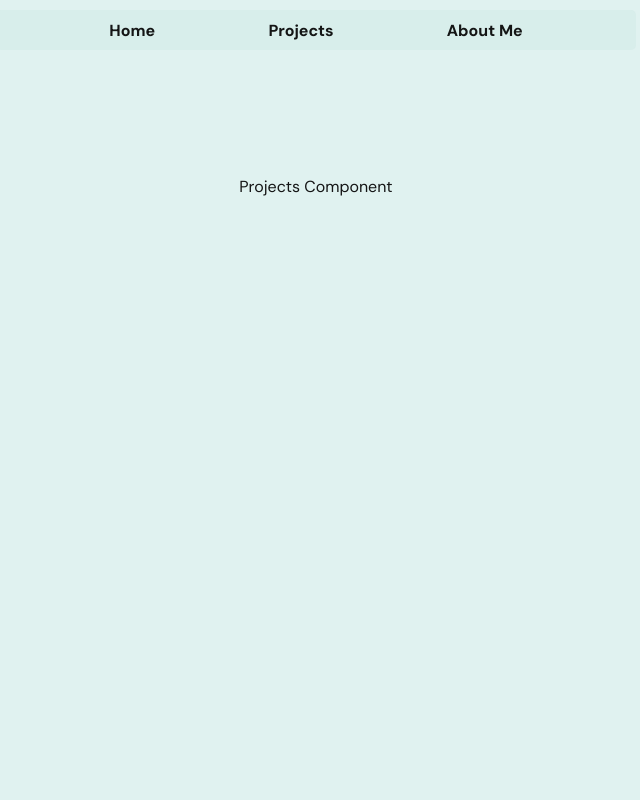
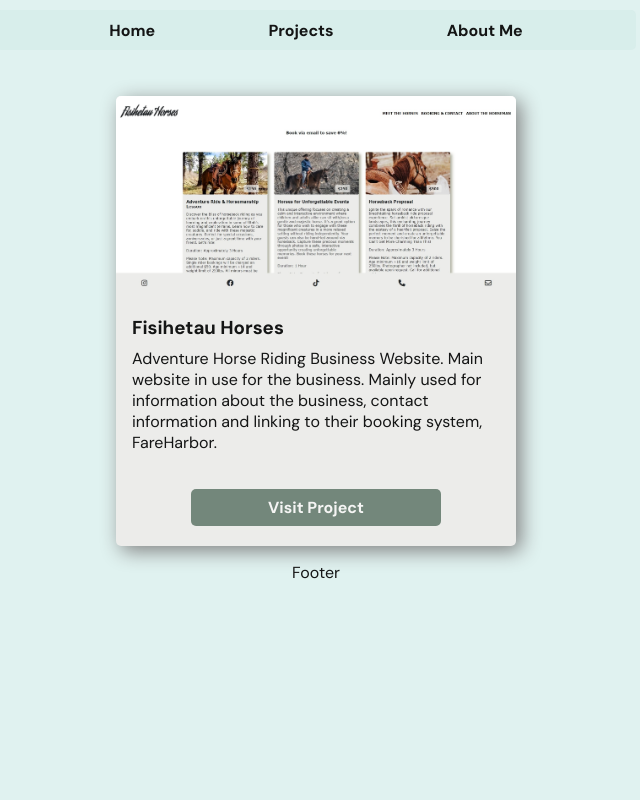
Before and after one commit to xavimaestas/formalPortfolio, a React (Vite) app: page /projects in a window 1280 px wide. Shown: the top 800 px of the page, without its empty margins (324-964 px from the left). Built offline with nearby package versions, Linux system fonts and the light colour scheme.

Commit message:
about, home, projects
all pages have information and formatting changes.

```diff
--- a/src/App.css
+++ b/src/App.css
@@ -15,13 +15,14 @@ body {
 /* Global */
 
 .page {
-  margin: 10rem auto 0 auto;
+  margin: 6rem auto 0 auto;
   width: 90vw;
-  height: 110vh;
   display: flex;
   justify-content: center;
 
 }
+
+
 
 
 
@@ -68,3 +69,144 @@ footer {
 
 
 /* Home Page */
+
+.home-container {
+  display: flex;
+  flex-direction: column;
+  justify-content: flex-start;
+  align-items: center;
+  width: 90vw;
+}
+
+.home-title {
+  text-align: center;
+  line-height: 2rem;
+}
+
+.tech-stack {
+  width: 60vw;
+  margin-top: 2rem;
+  display: flex;
+  justify-content: space-around;
+}
+
+/* Projects */
+
+
+
+.cardEnter {
+  animation: cardEnter 1s ease 0s 1 normal forwards;
+}
+
+.cardLeave {
+  animation: cardLeave 1s ease 0s 1 normal forwards;
+}
+
+
+
+.projects-card {
+  position: relative;
+  width: 90vw;
+  max-width: 400px;
+  min-width: 300px;
+  height: 80vh;
+  max-height: 450px;
+  min-height: 450px;
+  background-color: #ECECEA;
+  box-shadow: 5px 5px 20px gray;
+  border-radius: 5px;
+}
+
+.projects-img {
+  width: 90vw;
+  max-width: 400px;
+  min-width: 300px;
+  max-height: 200px;
+  object-fit: cover;
+  object-position: 0 0%;
+  border-radius: 5px;
+
+}
+
+.projects-price-container {
+  display:flex;
+  justify-content: center;
+  align-items: center;
+  position: absolute;
+  bottom: 620px;
+  left: 72%;
+  padding: 8px 13px;
+  background-color: rgb(236, 236, 234, 0.75);
+  border-radius: 5px;
+
+}
+
+.projects-card-text {
+  position: relative;
+  display: flex;
+  flex-direction: column;
+  padding: 0 1rem 1rem 1rem;
+
+}
+
+.projects-card-text p {
+  margin: 0;
+
+}
+
+
+.projects-title {
+  margin-bottom: 0.5rem;
+
+}
+
+
+.fH-btn-price-container {
+  display:flex;
+  justify-content: space-around;
+  align-items: center;
+  width: 90%;
+  height: 30px;
+}
+
+.projects-btn {
+  position: absolute;
+  bottom: 20px;
+  left: 50%;
+  transform: translateX(-50%);
+  text-decoration: none;
+  padding: 8px 25px;
+  color: #F5F5F4;
+  background-color: #73877B;
+  border-radius: 5px;
+  font-weight: bold;
+  width: 50vw;
+  max-width: 200px;
+  min-width: 150px;
+  text-align: center;
+}
+
+.projects-btn:hover,
+.projects-btn:focus {
+  color:#252C27;
+  background-color: #839788;
+  box-shadow: 0px 0px 13px #73877B;
+}
+
+/* About */
+
+.about-container {
+  width: 80vw;
+  display: flex;
+  flex-direction: column;
+  justify-content: flex-start;
+}
+
+.about-img {
+  width: 80vw;
+  object-fit: cover;
+}
+
+.about-fun {
+  margin-left: auto;
+}
--- a/src/App.jsx
+++ b/src/App.jsx
@@ -11,6 +11,7 @@ import Projects from "./pages/Projects.jsx"
 import About from "./pages/About.jsx"
 import Layout from "./components/Layout.jsx"
 import Error from "./components/Error.jsx"
+
 
 
 function App() {
--- a/src/components/Card.jsx
+++ b/src/components/Card.jsx
@@ -0,0 +1,48 @@
+import { useState } from 'react'
+
+
+export default function Card(props){
+    const [isHovered, setIsHovered] = useState(false)
+
+    const handleMouseEnter = () => {
+        setIsHovered(true);
+      };
+
+      const handleMouseLeave = () => {
+        setIsHovered(false);
+      };
+
+      const imageClass = props.imageStyle ? props.imageStyle : 'projects-img'
+
+
+    return (
+
+
+
+
+        <div className={
+            isHovered ? "projects-card  cardEnter" : "projects-card projects-top cardLeave"} onMouseEnter={handleMouseEnter}
+            onMouseLeave={handleMouseLeave}>
+
+            <img className={imageClass} alt={props.alt} src={props.image}></img>
+
+          { props.price ? <div className="projects-price-container">
+                <p className="projects-price">{props.price}</p>
+            </div> : null}
+
+
+            <div className="projects-card-text" >
+                <h3 className="projects-title">{props.title}</h3>
+
+                <p>{props.text}</p>
+
+            </div>
+            <a className="projects-btn" href={props.btn} target="blank_">Visit Project</a>
+        </div>
+
+
+
+
+
+    )
+}
--- a/src/pages/About.jsx
+++ b/src/pages/About.jsx
@@ -1,11 +1,33 @@
+import streetlight from "../assets/streetlight.jpg"
+
 
 export default function About(){
-
-
     return (
 
         <div className="page about-container">
-           <p>About Component</p>
+            <div>
+            <h2>WORK</h2>
+            <p>Since 2011 (when I was a Junior in Highschool), I’ve worked for a company that sells street lighting products, typically lights, poles and other manufactured equipment to Cities, Utilities, DOT’s and Municipalities.
+            <br/>
+            <br/>
+            <img className="about-img" src={streetlight}/>
+            <br/>
+            <br/>
+            I started out doing AutoCad work for them after school and over the years and through college, moved up through order processing, inside sales, outside sales and then finally managing outside and inside sales and maintaining key relationships with our larger City and Utility customers.
+            <br/>
+            <br/>
+            I graduated from the University of Utah in 2016 with a Bachelor of Arts in Communication, while still working full time.
+            </p>
+            </div>
+
+            <div className="about-fun">
+            <h2>FUN</h2>
+            </div>
+
+            <div>
+            <h2>MORE FUN</h2>
+            </div>
+
 
         </div>
     )
--- a/src/pages/Home.jsx
+++ b/src/pages/Home.jsx
@@ -11,7 +11,17 @@ export default function Home(){
     return (
         <>
             <div className="page home-container">
-                <p>Home Component</p>
+                <div className="home-title">
+                    <h1>Xavier Maestas <br/><br/>Frontend Developer</h1>
+                </div>
+
+                <div className="tech-stack">
+                    <i class="fa-brands fa-html5 fa-2xl"></i>
+                    <i class="fa-brands fa-css3-alt  fa-2xl"></i>
+                    <i class="fa-brands fa-js  fa-2xl"></i>
+                    <i class="fa-brands fa-react  fa-2xl"></i>
+                </div>
+
             </div>
         </>
 
--- a/src/pages/Projects.jsx
+++ b/src/pages/Projects.jsx
@@ -1,12 +1,28 @@
+import Card from "../components/Card.jsx"
+import fisihetauHorses from "../assets/fisihetauHorses.jpg"
+
 
 export default function Projects(){
 
-
     return (
 
+
+
+
+
         <div className="page projects-container">
-           <p>Projects Component</p>
+                <Card
+                    title="Fisihetau Horses"
+                    text={
+                    <div>
+                        <p> Adventure Horse Riding Business Website. Main website in use for the business. Mainly used for information about the business, contact information and linking to their booking system, FareHarbor. </p>
+                    </div>}
+                    image={fisihetauHorses}
+                    btn={"https://www.fisihetauhorses.com"}
+                />
 
         </div>
-    )
+
+
+            )
 }
```
Also changed, not shown: src/assets/fisihetauHorses.jpg (added), src/assets/streetlight.jpg (added).
